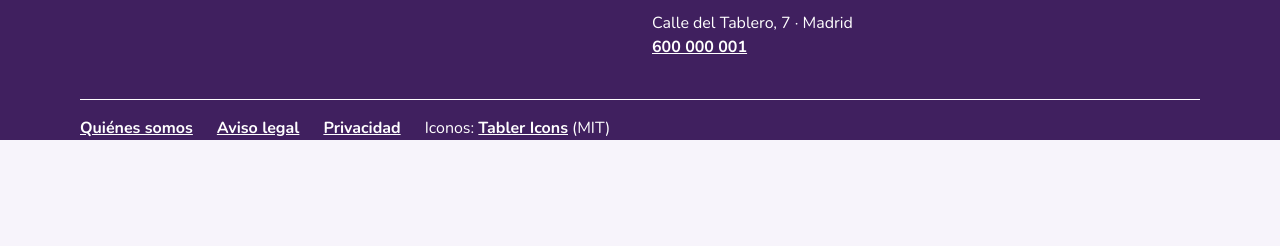
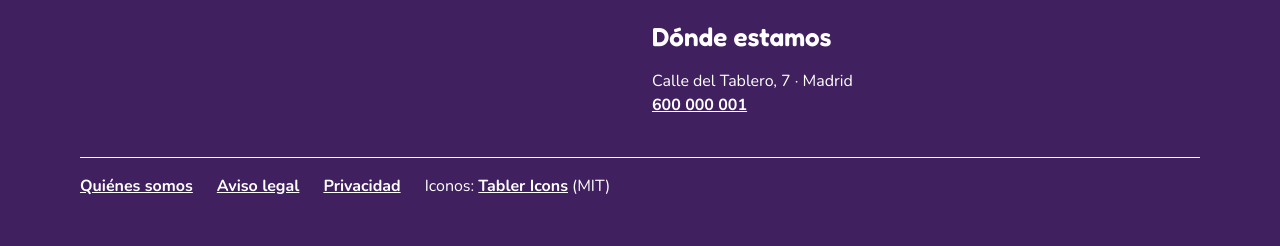
Before and after one commit to ManuelPavonBuendia/Interfaces-La-Partida, a plain HTML site: page index.html in a window 1280 px wide. Shown: the part 1381-1627 px from the top of the page. Before the commit the page ends 1521 px from the top, so only its background shows below. Drawn offline with nearby package versions, Linux system fonts and the light colour scheme.

Commit message:
estilo actualizado

```diff
--- a/css/estilos.css
+++ b/css/estilos.css
@@ -146,6 +146,8 @@ svg {
 }
 
 .pie {
+  padding-top: var(--espacio-48);
+  padding-bottom: var(--espacio-48);
   background-color: var(--color-primario-oscuro);
   color: var(--color-texto-sobre-primario);
 }
@@ -200,6 +202,7 @@ svg {
 /*Evento*/
 
 .evento {
+  margin-bottom:10px;
   display: flex;
   align-items: center;
   gap: var(--espacio-16);
```
